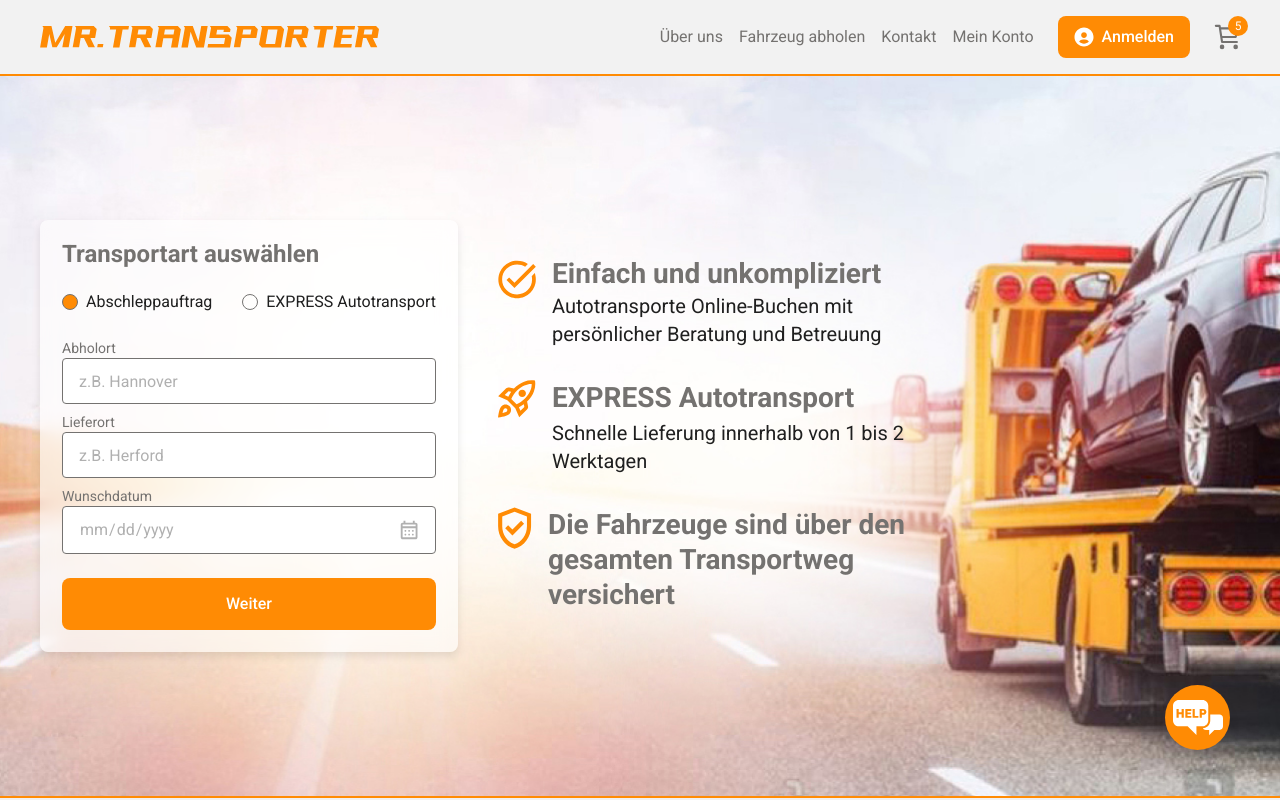
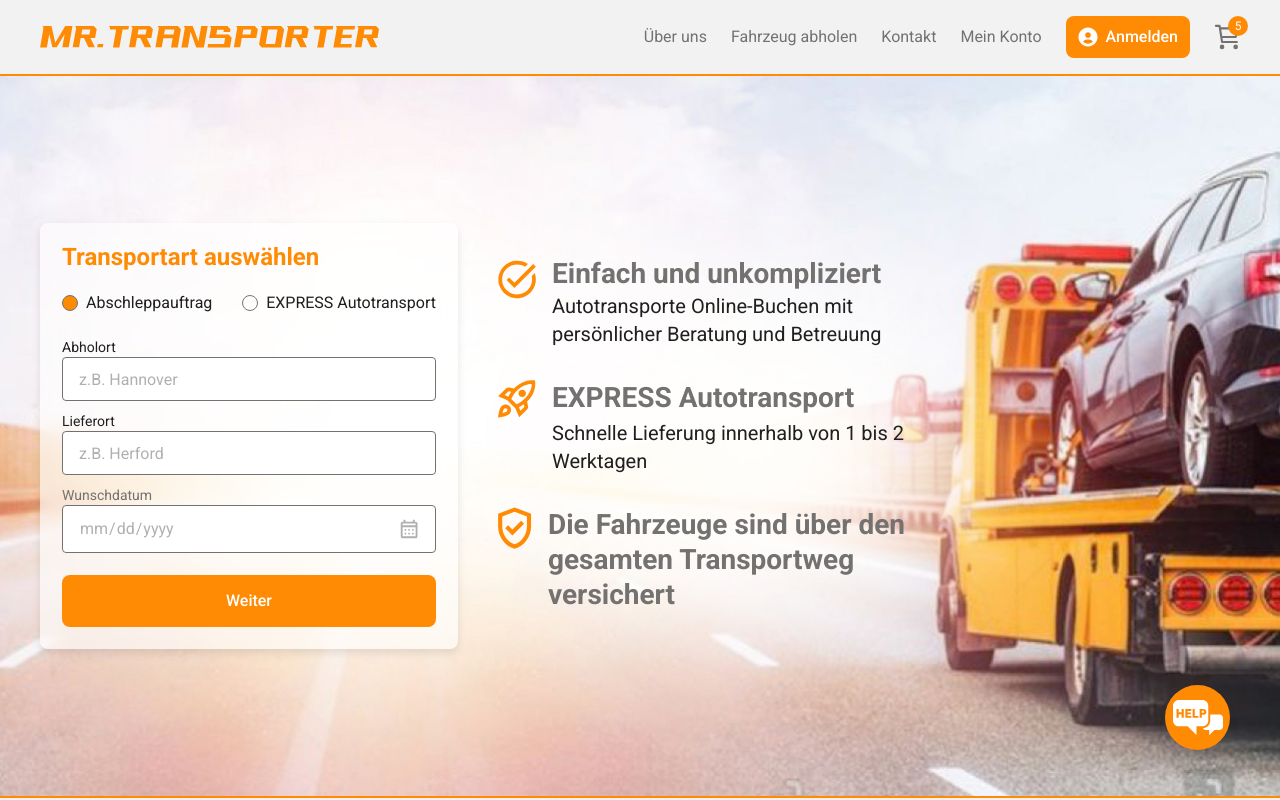
Before and after one commit to d-arefyev/mr-transporter-app, a Next.js app: page / in a window 1280 px wide. Shown: the top 800 px of the page. Built offline with nearby package versions, Linux system fonts and the light colour scheme.

Commit message:
added react project

```diff
--- a/src/app/globals.css
+++ b/src/app/globals.css
@@ -39,10 +39,16 @@ html {
   box-sizing: border-box;
 }
 
-h1, h2, h3, h4 {
+h1, h2 {
   line-height: 1;
   font-weight: 600;
   color: var(--color-gray);
+}
+
+h3, h4 {
+  line-height: 1;
+  font-weight: 600;
+  color: var(--color-accent);
 }
 
 h1 {
--- a/src/app/layout.tsx
+++ b/src/app/layout.tsx
@@ -1,7 +1,7 @@
 import "./globals.css";
-import Header from './components/Header';
-import Footer from './components/Footer';
-import SOSButton from "./components/SOSButton";
+import Header from '../components/Header';
+import Footer from '../components/Footer';
+import SOSButton from "../components/SOSButton";
 
 interface RootLayoutProps {
   children: React.ReactNode;
@@ -14,16 +14,16 @@ export const metadata = {
 
 export default function RootLayout({ children }: RootLayoutProps) {
   return (
-    <html lang="en">
+    <html lang="en" suppressHydrationWarning>
       <head>
-        <link rel="icon" href="./icons/favicon.svg" />
+        <link rel="icon" href="/icons/favicon.svg" />
       </head>
-      <body>
+      <body suppressHydrationWarning>
         <Header />
         <div>{children}</div>
         <Footer />
+      <SOSButton />
       </body>
-      <SOSButton />
     </html>
   );
 }
--- a/src/app/page.tsx
+++ b/src/app/page.tsx
@@ -2,10 +2,10 @@
 
 import { useState } from "react";
 import Image from "next/image";
-import Input from "./components/Input";
-import InputDate from "./components/InputDate";
-import Button from "./components/Button";
-import CustomRadioButton from "./components/CustomRadioButton";
+import Input from "../components/Input";
+import InputDate from "../components/InputDate";
+import Button from "../components/Button";
+import CustomRadioButton from "../components/CustomRadioButton";
 
 export default function Home() {
   const [abholort, setAbholort] = useState("");
@@ -68,7 +68,7 @@ export default function Home() {
       <div className="container flex gap-10 items-center">
         <form
           onSubmit={handleSubmit}
-          className="flex flex-col gap-6 w-[418px] transparent rounded-lg shadow-lg p-[22px]"
+          className="flex flex-col gap-[22px] w-[418px] transparent rounded-lg shadow-lg p-[22px]"
         >
           <h3>Transportart auswählen</h3>
 
@@ -89,7 +89,7 @@ export default function Home() {
             />
           </div>
 
-          <div className="flex flex-col gap-2">
+          <div className="flex flex-col gap-[10px]">
             <Input
               type="text"
               label="Abholort"
@@ -123,7 +123,7 @@ export default function Home() {
           />
           {formErrors && <p className="text-red-500">{formErrors}</p>}
         </form>
-        <div className="flex flex-col gap-8 max-w-[420px]">
+        <div className="flex flex-col gap-[32px] max-w-[420px]">
           <div className="flex items-start">
             <Image
               src="/icons/main-icon-1.svg"
@@ -133,7 +133,7 @@ export default function Home() {
               className="mr-4"
             />
             <div>
-              <h3 className="text-[28px] lleading-tight mb-1">
+              <h3 className="text-[28px] lleading-tight text-color-gray mb-1">
                 Einfach und unkompliziert
               </h3>
               <p className="text-xl">
@@ -152,7 +152,7 @@ export default function Home() {
               className="mr-4"
             />
             <div>
-              <h3 className="text-[28px] leading-tight mb-1">
+              <h3 className="text-[28px] leading-tight text-color-gray mb-1">
                 EXPRESS Autotransport
               </h3>
               <p className="text-xl">
@@ -170,7 +170,7 @@ export default function Home() {
               className="mr-4"
             />
             <div>
-              <h3 className="text-[28px] leading-tight">
+              <h3 className="text-[28px] leading-tight text-color-gray ">
                 Die Fahrzeuge sind über den gesamten Transportweg versichert
               </h3>
             </div>
--- a/src/app/components/Button.tsx
+++ b/src/components/Button.tsx
@@ -21,15 +21,15 @@ const Button: React.FC<ButtonProps> = ({
   return (
     <button
       className={`flex items-center justify-center font-medium whitespace-nowrap
-        w-full ${heightClass} px-4 text-color-light bg-color-accent rounded-lg
+        w-full ${heightClass} px-[12px] text-color-light bg-color-accent rounded-[8px]
         transition-all hover:bg-color-light hover:text-color-accent
         ${disabled ? 'opacity-50 cursor-not-allowed' : ''} ${className}`}
       disabled={disabled}
       {...props}
     >
-      {iconPosition === 'left' && icon && <span className="w-5 h-5 mr-2 fill-current">{icon}</span>}
+      {iconPosition === 'left' && icon && <span className="w-[20px] h-[20px] fill-current">{icon}</span>}
       {label}
-      {iconPosition === 'right' && icon && <span className="w-5 h-5 ml-2 fill-current">{icon}</span>}
+      {iconPosition === 'right' && icon && <span className="w-[20px] h-[20px] fill-current">{icon}</span>}
     </button>
   );
 };
--- a/src/app/components/Header.js
+++ b/src/components/Header.jsx
@@ -8,9 +8,9 @@ const Header = () => {
   const itemCount = 5;
 
   return (
-    <header className="bg-color-primary border-b-2 border-color-accent">
-      <div className="container flex items-center justify-between pt-4 pb-4">
-        <Link href="/" className="mr-4">
+    <header className="bg-color-primary border-b-[2px] border-color-accent">
+      <div className="container flex items-center justify-between py-[16px]">
+        <Link href="/" className="mr-[16px]">
           <Image
             src="/icons/logo.svg"
             alt="MR.TRANSPORTER"
@@ -20,17 +20,17 @@ const Header = () => {
           />
         </Link>
 
-        <div className="flex items-center gap-6">
-          <nav className="flex gap-4">
-            <Link href="/about" className="pt-2 pb-2" style={{ whiteSpace: 'nowrap' }}>Über uns</Link>
-            <Link href="/pickup" className="pt-2 pb-2" style={{ whiteSpace: 'nowrap' }}>Fahrzeug abholen</Link>
-            <Link href="/contact" className="pt-2 pb-2">Kontakt</Link>
-            <Link href="/account" className="pt-2 pb-2" style={{ whiteSpace: 'nowrap' }}>Mein Konto</Link>
+        <div className="flex items-center gap-[24px]">
+          <nav className="flex gap-[24px]">
+            <Link href="/about" className="py-[8px]" style={{ whiteSpace: 'nowrap' }}>Über uns</Link>
+            <Link href="/pickup" className="py-[8px]" style={{ whiteSpace: 'nowrap' }}>Fahrzeug abholen</Link>
+            <Link href="/contact" className="py-[8px]">Kontakt</Link>
+            <Link href="/account" className="py-[8px]" style={{ whiteSpace: 'nowrap' }}>Mein Konto</Link>
           </nav>
 
           <Button
             label={
-              <span className="hidden lg:inline">Anmelden</span>
+              <span className="hidden lg:inline ml-[8px]">Anmelden</span>
             }
             height="42"
 
--- a/src/app/components/Input.tsx
+++ b/src/components/Input.tsx
@@ -21,7 +21,7 @@ const Input: React.FC<InputProps> = ({
 }) => {
   return (
     <div className="flex flex-col">
-      <label className="text-sm text-color-gray">
+      <label className="text-sm text-color-dark">
         {label}
       </label>
       <input
@@ -29,7 +29,7 @@ const Input: React.FC<InputProps> = ({
         placeholder={placeholder}
         value={value}
         onChange={onChange}
-        className={`h-[46px] border border-color-gray rounded px-4 py-2.5 placeholder-color-light-gray ${className}`}
+        className={`h-[44px] border border-color-gray rounded px-4 py-2.5 placeholder-color-light-gray ${className}`}
         required={required}
       />
     </div>
```
Also changed, not shown: src/global.d.ts (added, +7 -0 lines), public/icons/i.svg (added), src/components/CustomCheckbox.tsx (renamed from src/app/components/CustomCheckbox.tsx), src/components/CustomRadioButton.tsx (renamed from src/app/components/CustomRadioButton.tsx), src/components/Footer.jsx (renamed from src/app/components/Footer.js), src/components/InputDate.tsx (renamed from src/app/components/InputDate.tsx), src/components/SOSButton.tsx (renamed from src/app/components/SOSButton.tsx).
